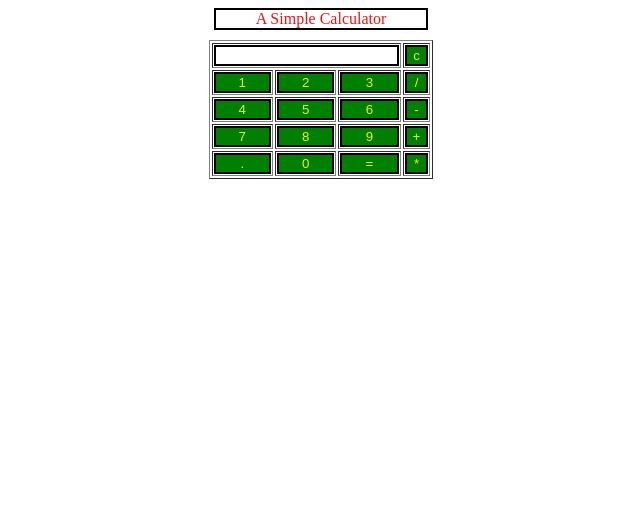
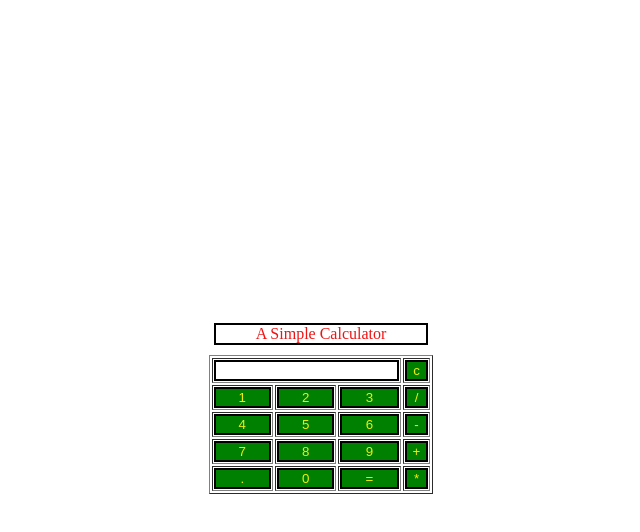
Before and after one commit to ayushranjan26/Calculator-hactoberfest, a plain HTML site: page index.html in a window 1280 px wide. Shown: the whole page, without its empty margins (319-959 px from the left). Drawn offline with Linux system fonts and the light colour scheme.

Commit message:
Alignment corrected
Alignment corrected, complete centered

```diff
--- a/index.html
+++ b/index.html
@@ -41,13 +41,21 @@
                 border: solid black 2px;
                 width:100%
             }
+
+            .m_body{
+                height: 100vh;
+                display: flex;
+                flex-direction: column;
+                align-items: center;
+                justify-content: center;
+            }
         </style>
 
 
     </head>
 
     <body>
-    <center>
+        <div class="m_body">
             <div class="Title">
                 A Simple Calculator
             </div>
@@ -81,6 +89,6 @@
                     <td><input type="button" value="*" onclick="display('*')"/> </td>
                 </tr>
             </table>
-    </center>
+        </div>
     </body>
 </html>
```
Lines whose indentation alone changed are shown as unchanged.
